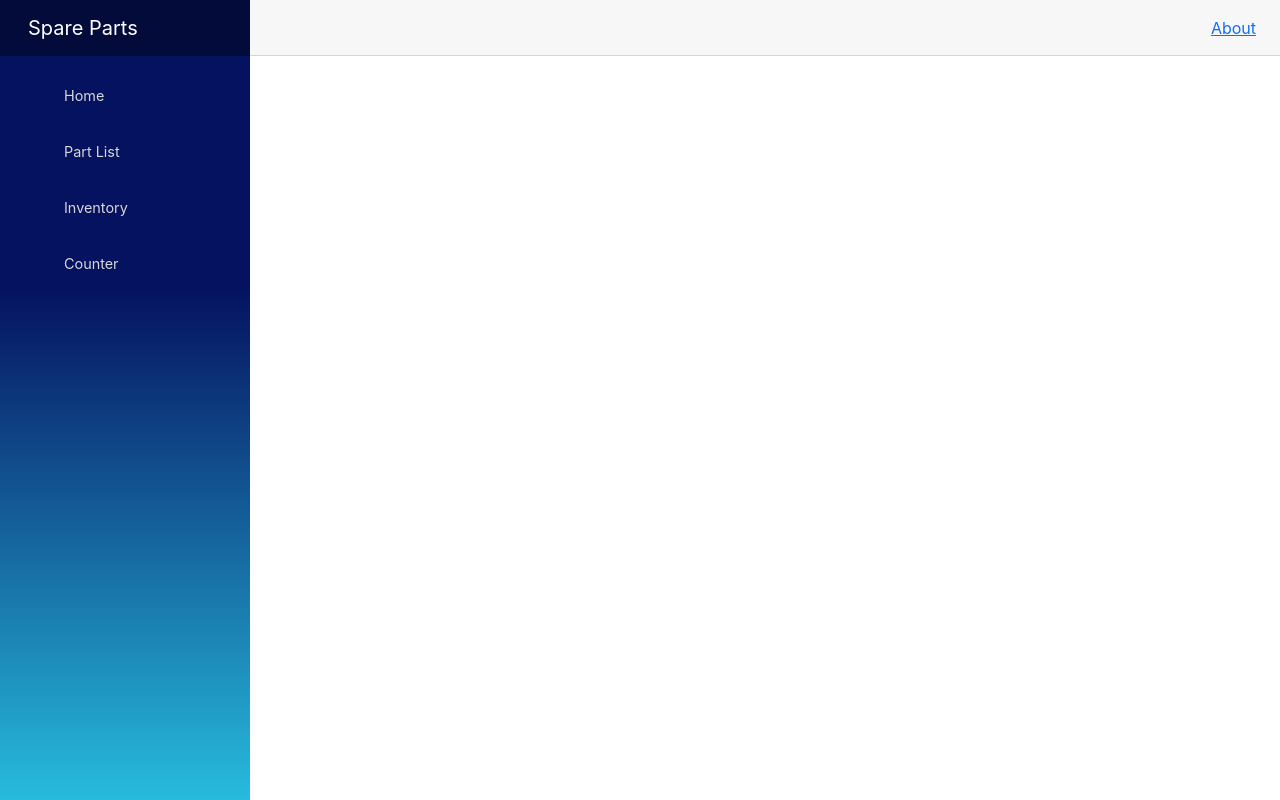
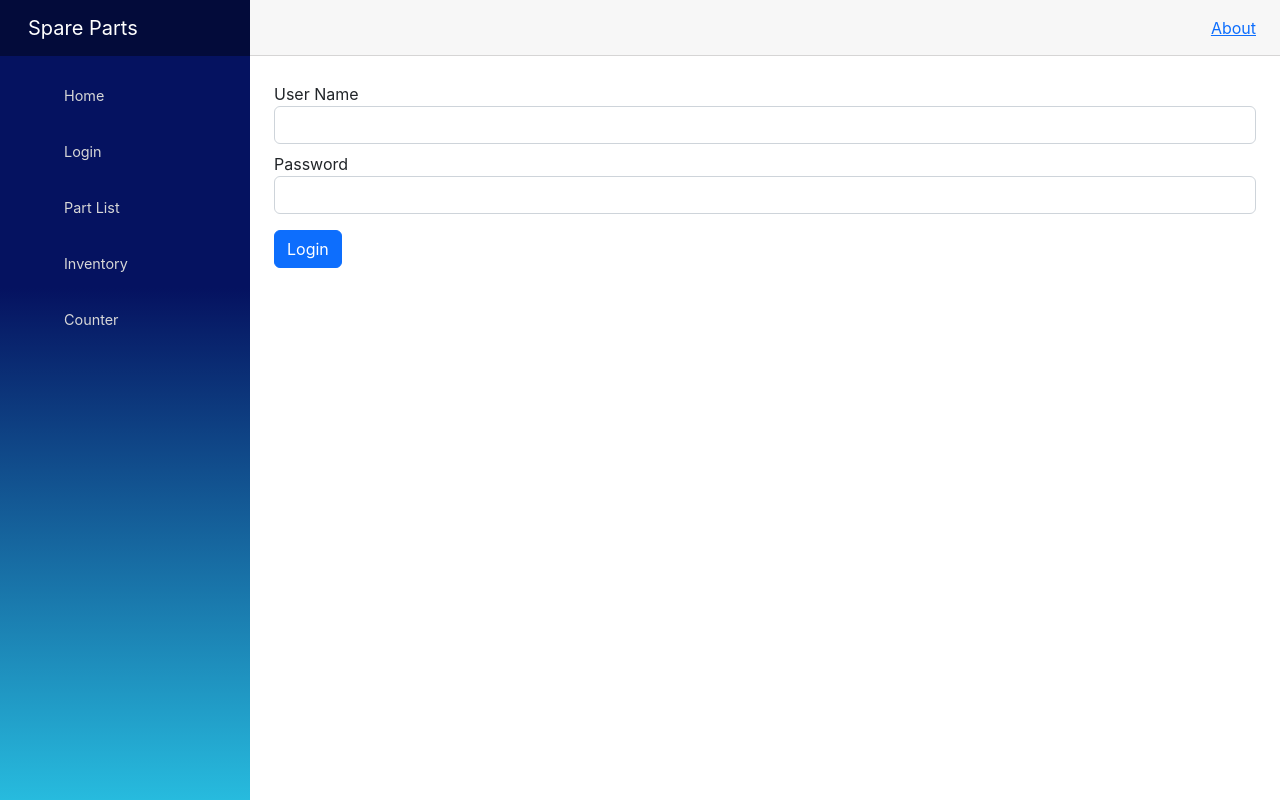
Before and after one commit to sjmarsh/spare-parts-react, a React (Create React App) app: page /login in a window 1280 px wide. Built offline with nearby package versions, Linux system fonts and the light colour scheme; some icons are missing.

Commit message:
Add Login Slice

```diff
--- a/src/App.tsx
+++ b/src/App.tsx
@@ -5,6 +5,7 @@ import {
 } from 'react-router-dom';
 
 import Home from './features/home/Home';
+import Login from './features/login/Login';
 import PartList from './features/parts/PartList';
 import Inventory from './features/inventory/Inventory';
 import Counter from './features/counter/Counter';
@@ -25,6 +26,7 @@ function App() {
           <article className='content px-4'>
             <Routes>
               <Route path="/" element={<Home/>} />
+              <Route path="/login" element={<Login />} />
               <Route path="/part-list" element={<PartList />} />
               <Route path="/inventory" element={<Inventory />} />
               <Route path="/counter" element={<Counter />} />
--- a/src/app/store.ts
+++ b/src/app/store.ts
@@ -3,13 +3,15 @@ import counterReducer from '../features/counter/counterSlice';
 import partsListReducer from '../features/parts/partListSlice';
 import partDetailReducer from '../features/parts/partDetailSlice';
 import inventoryReducer from '../features/inventory/inventorySlice';
+import loginReducer from '../features/login/loginSlice';
 
 export const store = configureStore({
   reducer: {
     counter: counterReducer,
     partsList: partsListReducer,
     partDetail: partDetailReducer,
-    inventory: inventoryReducer
+    inventory: inventoryReducer,
+    login: loginReducer
   },
 });
 
--- a/src/components/SideBar.tsx
+++ b/src/components/SideBar.tsx
@@ -37,9 +37,14 @@ const SideBar = () => {
 
       <div className={navMenuClass}>
           <nav className="flex-column">
-          <div className="nav-item-cust px-3">
+            <div className="nav-item-cust px-3">
               <Link id="home" className={`nav-link-cust ${activeClass('home')}`} to="/" onClick={updateActiveLink}>
                 <span className="oi oi-home" aria-hidden="true"/>Home
+              </Link>
+            </div>
+            <div className="nav-item-cust px-3">
+              <Link id="login" className={`nav-link-cust ${activeClass('login')}`} to="/login" onClick={updateActiveLink}>
+                <span className="oi oi-lock-locked" aria-hidden="true"/>Login
               </Link>
             </div>
             <div className="nav-item-cust px-3">
--- /dev/null
+++ b/src/features/login/Login.tsx
@@ -0,0 +1,63 @@
+import React, { useState } from 'react';
+import { useAppSelector, useAppDispatch } from '../../app/hooks';
+import { Formik, Form } from 'formik';
+
+import { Button, Spinner, Alert } from 'react-bootstrap';
+import TextField from '../../components/TextField';
+import FetchStatus from "../../app/constants/fetchStatus";
+
+import AuthenticationRequest from './types/AuthenticationRequest';
+
+import { performLogin } from './loginSlice';
+import LoginSchema from './loginSchema';
+
+export default function Login() {
+    const [hasSubmitted, setHasSubmitted] = useState(false);
+    const dispatch = useAppDispatch();
+
+    const loginStatus = useAppSelector(state => state.login.status);
+
+    const handleFormSubmit = (request: AuthenticationRequest) => {
+        dispatch(performLogin(request));
+        setHasSubmitted(true);
+    }
+
+    return (
+        <div>
+            { loginStatus === FetchStatus.Loading &&
+                <Spinner animation="border" role="status" >
+                    <span className="visually-hidden">Loading...</span>
+                </Spinner>
+            }
+
+            <Formik
+                initialValues={{ userName: '', password: '' } as AuthenticationRequest}
+                validationSchema={LoginSchema}
+                onSubmit={(values, {setSubmitting}) => {
+                    setSubmitting(true);
+                    handleFormSubmit(values);
+                    setSubmitting(false);
+                }}
+            >
+                {(props) => {
+                    const { isSubmitting, handleSubmit } = props;
+                    return (
+                    <Form onSubmit={handleSubmit}>
+                        <TextField name="userName" displayName="User Name" formProps={props}/>
+                        <TextField name="password" displayName="Password" formProps={props}/>
+                        <div className='my-3'>
+                            <Button type="submit" disabled={isSubmitting}>Login</Button>
+                        </div>
+                    </Form>
+                    )
+                }}
+            </Formik>
+            { hasSubmitted && loginStatus === FetchStatus.Succeeded &&
+                <Alert variant='success' className="py-1">Success</Alert>
+            }
+            { loginStatus === FetchStatus.Failed &&
+                <Alert variant='danger' className="py-1">An error occurred logging in.</Alert>
+            }
+        </div>
+    );
+};
--- /dev/null
+++ b/src/features/login/loginSchema.ts
@@ -0,0 +1,8 @@
+import * as Yup from 'yup';
+
+const LoginSchema = Yup.object().shape({
+    userName: Yup.string().required().label('User Name'),
+    password: Yup.string().required().label('Password')
+});
+
+export default LoginSchema;
--- /dev/null
+++ b/src/features/login/loginSlice.ts
@@ -0,0 +1,56 @@
+import { createSlice, createAsyncThunk } from '@reduxjs/toolkit';
+import { client } from '../../api/client';
+
+import config from '../../config.json';
+
+import AuthenticationRequest from "./types/AuthenticationRequest";
+import AuthenticationResponse from './types/AuthenticationResponse';
+import FetchStatus from '../../app/constants/fetchStatus';
+
+const baseUrl = `${config.SERVER_URL}/api/user`;
+
+export interface LoginState {
+    loginDetails: AuthenticationRequest;
+    authenticationResponse: AuthenticationResponse
+    status: FetchStatus;
+    error?: string | null
+}
+
+const initialState: LoginState = {
+    loginDetails: {} as AuthenticationRequest,
+    authenticationResponse: {} as AuthenticationResponse,
+    status: FetchStatus.Idle,
+    error: null
+}
+
+export const performLogin = createAsyncThunk<AuthenticationResponse, AuthenticationRequest>('login/performLogin', async(authRequest: AuthenticationRequest) => {
+    if(!authRequest) {
+        console.log("can't login with null authentication details");
+        return;
+    }
+    const response = await client.post(baseUrl + '/authenticate', authRequest);
+    return response.data;
+});
+
+export const loginSlice = createSlice({
+    name: 'login',
+    initialState,
+    reducers:{
+    },
+    extraReducers(builder){
+        builder
+            .addCase(performLogin.pending, (state, action) => {
+                state.status = FetchStatus.Loading;
+            })
+            .addCase(performLogin.fulfilled, (state, action) => {
+                state.status = FetchStatus.Succeeded;
+                state.authenticationResponse = action.payload;
+            })
+            .addCase(performLogin.rejected, (state, action) => {
+                state.status = FetchStatus.Failed;
+                state.error = action.error.message;
+            })
+    }
+});
+
+export default loginSlice.reducer;
--- /dev/null
+++ b/src/features/login/types/AuthenticationRequest.ts
@@ -0,0 +1,6 @@
+interface AuthenticationRequest {
+    userName?: string | null
+    password?: string | null
+}
+
+export default AuthenticationRequest;
--- /dev/null
+++ b/src/features/login/types/AuthenticationResponse.ts
@@ -0,0 +1,9 @@
+interface AuthenticationResponse {
+    userName: string;
+    displayName: string;
+    isAuthenticated: boolean;
+    message: string;
+    accessToken: string;
+}
+
+export default AuthenticationResponse;
```
